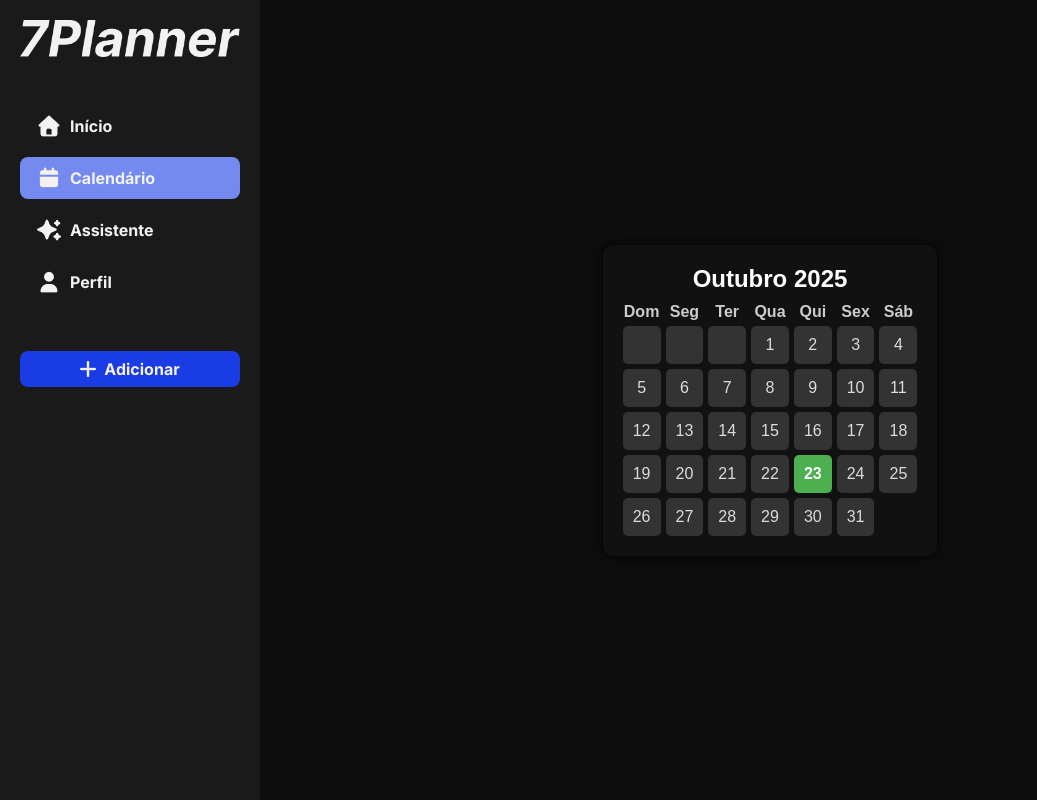
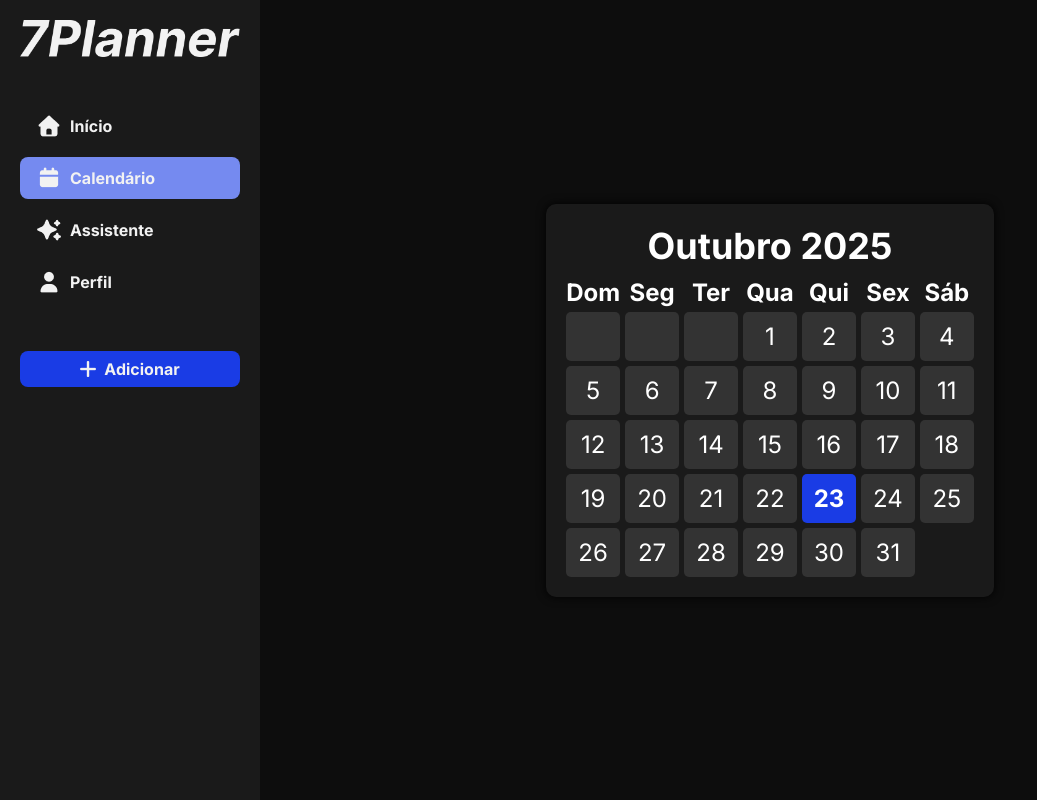
Before and after one commit to Nicolas-BB/7planner, a React (Vite) app: page /calendar in a window 1280 px wide. Shown: the whole page, without its empty margins (0-1037 px from the left). Built offline with nearby package versions, Linux system fonts and the light colour scheme; no server answers.

Commit message:
style: aumenta tamanho do calendário

```diff
--- a/src/styles/system/calendar.module.css
+++ b/src/styles/system/calendar.module.css
@@ -6,16 +6,16 @@
 }
 
 .container {
-    font-family: sans-serif;
-    background: #111;
-    color: #fff;
+    background: var(--color2);
+    color: white;
     padding: 20px;
     border-radius: 10px;
     text-align: center;
-    max-width: 350px;
-    margin: 40px auto;
-    box-shadow: 0 0 10px #000;
+    max-width: 500px;
+    padding: auto;
+    box-shadow: 0 0 10px black;
     height: fit-content;
+    font-size: 24px;
 }
 
 .grid {
@@ -27,18 +27,18 @@
 
 .weekday {
     font-weight: bold;
-    color: #ccc;
+    color: white;
 }
 
 .day {
     padding: 10px;
     border-radius: 5px;
-    background: #333;
-    color: #ddd;
+    background: var(--color1);
+    color: white;
 }
 
 .today {
-    background: #4caf50;
-    color: #fff;
+    background: var(--primary-color-1);
+    color: white;
     font-weight: bold;
 }
```
